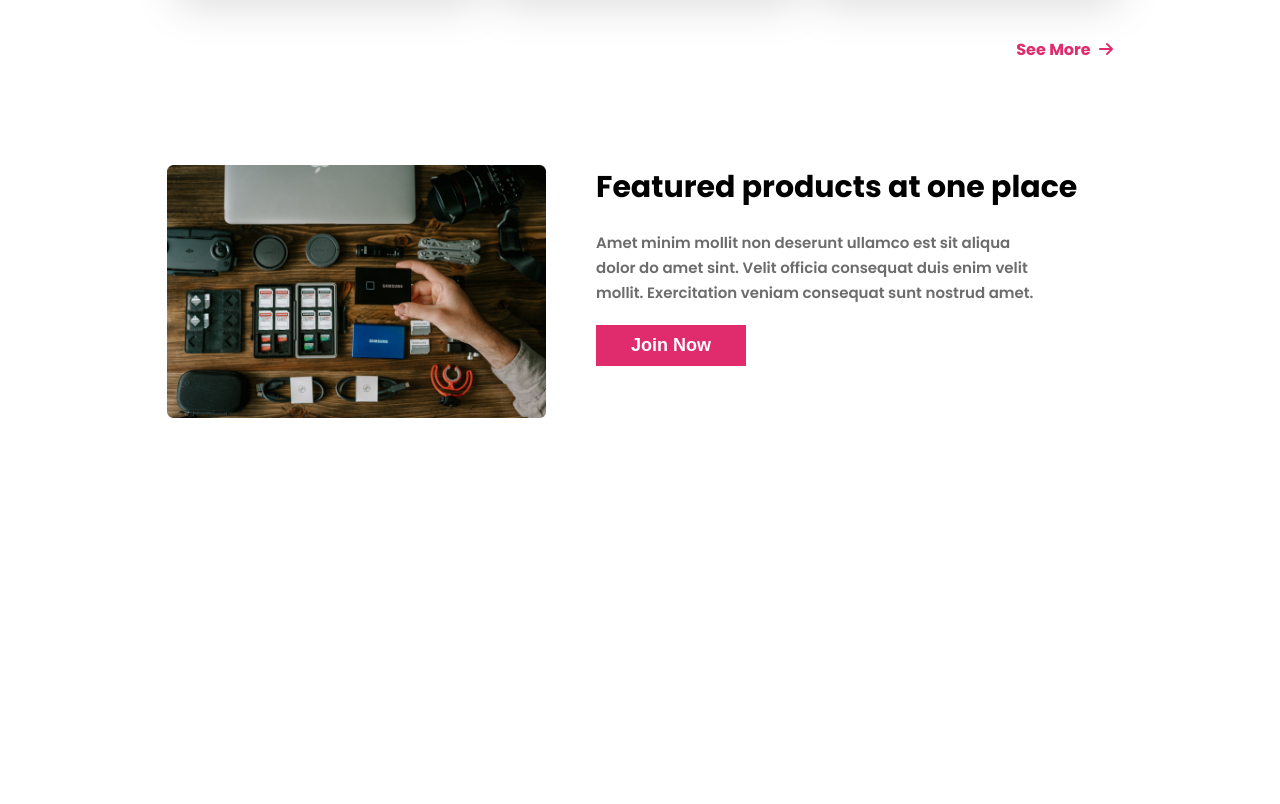
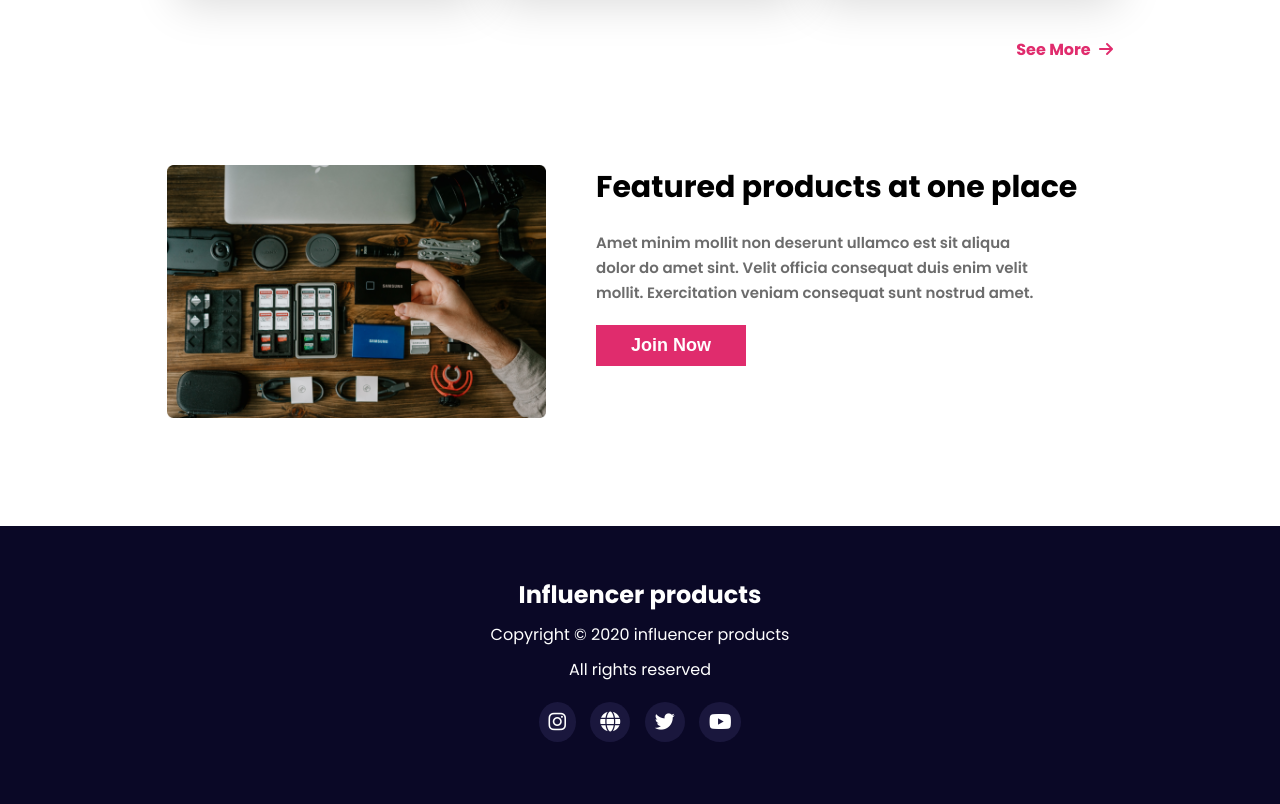
Before and after one commit to CapOfCode/influencer-products, a plain HTML site: page index.html in a window 1280 px wide. Shown: the part 2310-3114 px from the top of the page. Before the commit the page ends 2786 px from the top, so only its background shows below. Drawn offline with Linux system fonts and the light colour scheme.

Commit message:
footer section done

```diff
--- a/index.html
+++ b/index.html
@@ -241,7 +241,21 @@
             </div>
         </section>
     </main>
-    <footer></footer>
+    <footer>
+        <section>
+            <div class="container">
+                <h2>Influencer products</h2>
+                <p>Copyright &copy; 2020 influencer products </p>
+                <p>All rights reserved</p>
+                <div class="social-icon">
+                    <i class="fa-brands fa-instagram footer-icon"></i>
+                    <i class="fa-solid fa-globe footer-icon"></i>
+                    <i class="fa-brands fa-twitter footer-icon"></i>
+                    <i class="fa-brands fa-youtube footer-icon"></i>
+                </div>
+            </div>
+        </section>
+    </footer>
 </body>
 
 </html>
--- a/style.css
+++ b/style.css
@@ -233,3 +233,23 @@ li a {
 .join-now-btn {
     border-radius: 0px;
 }
+
+footer {
+    background-color: #0A0826;
+    margin-top: 50px;
+    color: #fff;
+    text-align: center;
+}
+
+footer p {
+    margin: 10px 0;
+}
+
+.footer-icon {
+    font-size: 20px;
+    color: #fff;
+    background-color: #1a173d;
+    padding: 10px;
+    border-radius: 50%;
+    margin: 10px 5px;
+}
```
